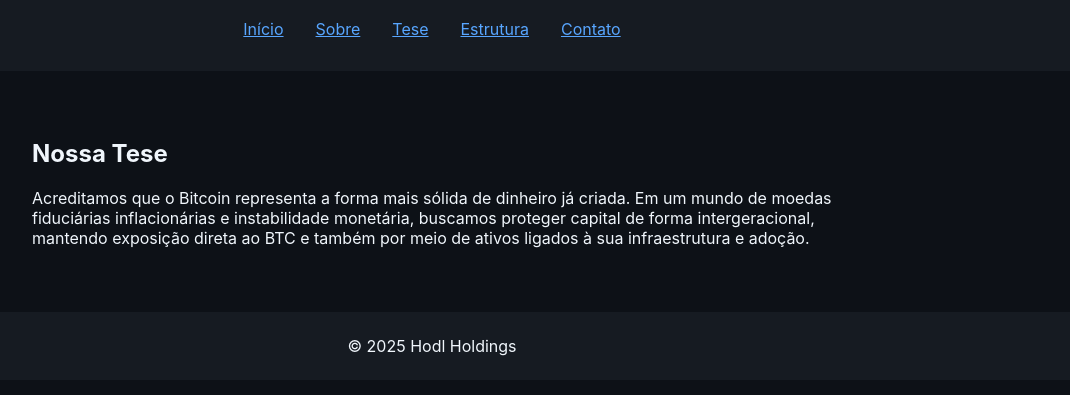
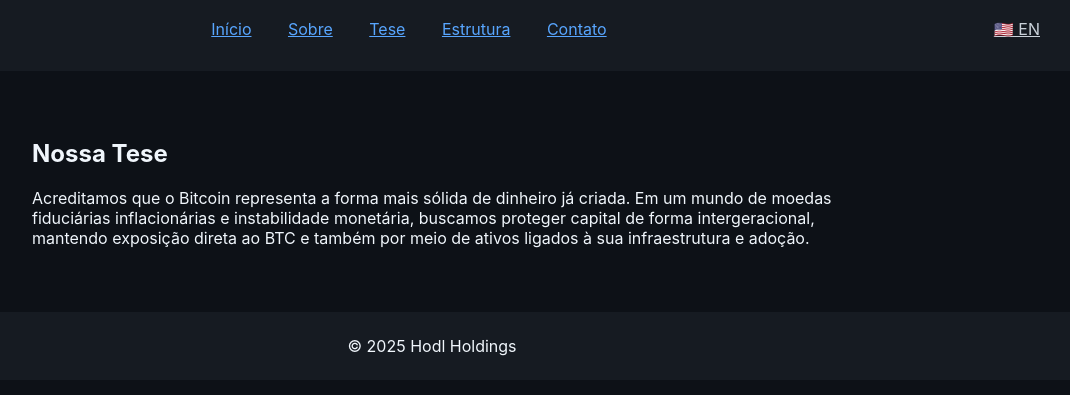
Before and after one commit to hodlholdings/hodlholdings.github.io, a plain HTML site: page tese.html in a window 1280 px wide. Shown: the part 95-490 px from the top of the page, without its empty margins (208-1278 px from the left). Drawn offline with Linux system fonts and the light colour scheme.

Commit message:
Atualizar o tese.html

```diff
--- a/tese.html
+++ b/tese.html
@@ -1 +1,11 @@
-<!DOCTYPE html><html lang="pt-br"><head><meta charset="UTF-8"><meta name="viewport" content="width=device-width, initial-scale=1.0"><title>Tese - Hodl Holdings</title></head><body style="background:#0d1117;color:#f0f6fc;font-family:Inter,sans-serif;margin:0"><header style="background:#161b22;text-align:center;padding:2rem"><h1>Hodl Holdings</h1><nav><a href="index.html" style="color:#58a6ff;margin:0 1rem">Início</a><a href="sobre.html" style="color:#58a6ff;margin:0 1rem">Sobre</a><a href="tese.html" style="color:#58a6ff;margin:0 1rem">Tese</a><a href="estrutura.html" style="color:#58a6ff;margin:0 1rem">Estrutura</a><a href="contato.html" style="color:#58a6ff;margin:0 1rem">Contato</a></nav></header><section style="padding:3rem 1.5rem;max-width:800px;margin:auto"><h2>Nossa Tese</h2><p>Acreditamos que o Bitcoin representa a forma mais sólida de dinheiro já criada. Em um mundo de moedas fiduciárias inflacionárias e instabilidade monetária, buscamos proteger capital de forma intergeracional, mantendo exposição direta ao BTC e também por meio de ativos ligados à sua infraestrutura e adoção.</p></section><footer style="background:#161b22;text-align:center;padding:1.5rem">© 2025 Hodl Holdings</footer></body></html>
+<!DOCTYPE html><html lang="pt-br"><head><meta charset="UTF-8"><meta name="viewport" content="width=device-width, initial-scale=1.0"><title>Tese - Hodl Holdings</title></head><body style="background:#0d1117;color:#f0f6fc;font-family:Inter,sans-serif;margin:0"><header style="background:#161b22;text-align:center;padding:2rem">
+  <h1>Hodl Holdings</h1>
+  <nav>
+    <a href="index.html" style="color:#58a6ff;margin:0 1rem">Início</a>
+    <a href="sobre.html" style="color:#58a6ff;margin:0 1rem">Sobre</a>
+    <a href="tese.html" style="color:#58a6ff;margin:0 1rem">Tese</a>
+    <a href="estrutura.html" style="color:#58a6ff;margin:0 1rem">Estrutura</a>
+    <a href="contato.html" style="color:#58a6ff;margin:0 1rem">Contato</a>
+    <span style="float:right"><a href="/en/index.html" style="color:#c9d1d9;font-weight:400">🇺🇸 EN</a></span>
+  </nav>
+</header><section style="padding:3rem 1.5rem;max-width:800px;margin:auto"><h2>Nossa Tese</h2><p>Acreditamos que o Bitcoin representa a forma mais sólida de dinheiro já criada. Em um mundo de moedas fiduciárias inflacionárias e instabilidade monetária, buscamos proteger capital de forma intergeracional, mantendo exposição direta ao BTC e também por meio de ativos ligados à sua infraestrutura e adoção.</p></section><footer style="background:#161b22;text-align:center;padding:1.5rem">© 2025 Hodl Holdings</footer></body></html>
```
